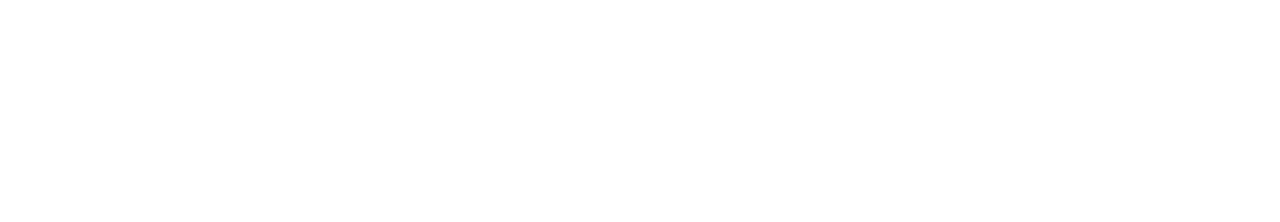
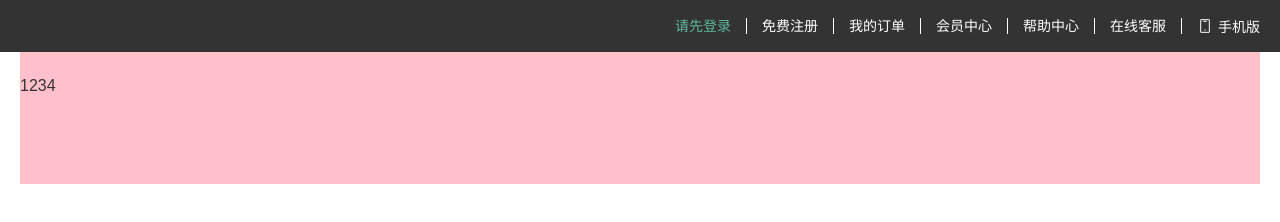
Before and after one commit to a104338554/xtx-pc, a plain HTML site: page index.html in a window 1280 px wide. Drawn offline with Linux system fonts and the light colour scheme.

Commit message:
eidted common css

```diff
--- a/css/common.css
+++ b/css/common.css
@@ -1 +1,54 @@
 /*收尾相同样式*/
+.wrapper{
+    margin: 0 auto;
+    width: 1240px;
+
+}
+.shortcut{
+    height: 52px;
+    background-color: #333;
+}
+.shortcut .wrapper{
+    display: flex;
+    justify-content: end;
+    height: 52px;
+    /* background-color: pink; */
+}
+
+.shortcut ul{
+    display: flex;
+    line-height: 52px;
+
+
+}
+.shortcut li a{
+    padding: 0 15px;
+    border-right: 1px solid white;
+    font-size: 14px;
+    color: white;
+}
+
+.shortcut li:last-child a
+    {border-right: none;
+    padding-right: 0;
+    }
+
+.shortcut li .iconfont{
+    margin-right: 5px;
+    vertical-align: auto;
+}
+
+.shortcut li .login{
+    color: #5eb69c;
+}
+
+.header{
+    height: 132px;
+
+}
+.header .wrapper{
+    display: flex;
+    height: 132px;
+    padding: 22px 0;
+    background-color: pink;
+}
--- a/css/index.css
+++ b/css/index.css
@@ -1 +1,5 @@
 /*首页样式*/
+.shortcut{
+    height: 52px;
+    background-color: #333;
+}
--- a/index.html
+++ b/index.html
@@ -6,11 +6,34 @@
     <meta name="description" content="小兔鲜儿官网，致力于打造全球最大的食品、生鲜电商购物平台">
     <meta name="keywords" content="小兔鲜儿,食品,生鲜,服装,家电,电商,购物">
     <link rel="stylesheet" href="css/base.css">
+    <link rel="stylesheet" href="iconfont/iconfont.css">
     <link rel="stylesheet" href="css/common.css">
     <link rel="stylesheet" href="css/index.css">
     <link rel="shortcut icon" href="favicon.ico" type="image/x-icon">
 </head>
 <body>
-
+    <!-- 导航栏 -->
+<div class="shortcut">
+    <div class="wrapper">
+        <ul>
+            <li><a href="#" class="login">请先登录</a></li>
+            <li><a href="#">免费注册</a></li>
+            <li><a href="#">我的订单</a></li>
+            <li><a href="#">会员中心</a></li>
+            <li><a href="#">帮助中心</a></li>
+            <li><a href="#">在线客服</a></li>
+            <li><a href="#"><span class="iconfont icon-mobile-phone"></span>手机版</a></li>
+        </ul>
+    </div>
+</div>
+<!-- 头部 -->
+<div class="header">
+    <div class="wrapper">
+        <div class="logo">1</div>
+        <div class="nav">2</div>
+        <div class="search">3</div>
+        <div class="cart">4</div>
+    </div>
+</div>
 </body>
 </html>
```
